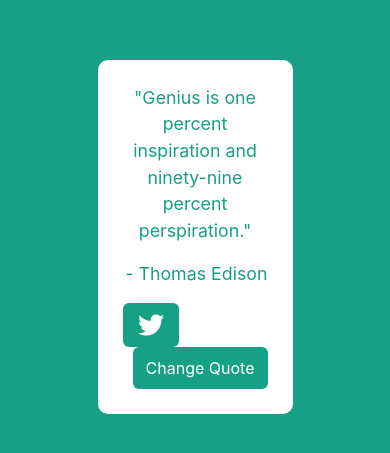
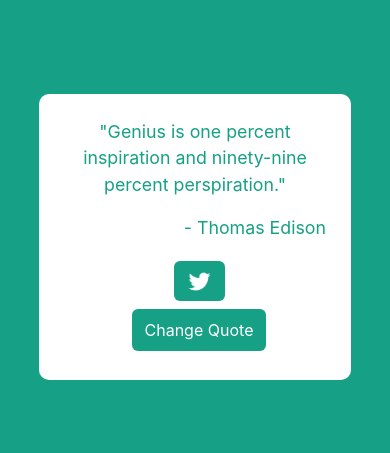
Before and after one commit to alegb91/Quote-Machine, a React (Create React App) app: page / in a window 390 px wide. Shown: the part 185-638 px from the top of the page. Built offline with nearby package versions, Linux system fonts and the light colour scheme; no server answers.

Commit message:
Responsive

```diff
--- a/public/index.html
+++ b/public/index.html
@@ -55,5 +55,4 @@
     integrity="sha384-pprn3073KE6tl6bjs2QrFaJGz5/SUsLqktiwsUTF55Jfv3qYSDhgCecCxMW52nD2"
     crossorigin="anonymous"
   ></script>
-  <script src="https://cdn.freecodecamp.org/testable-projects-fcc/v1/bundle.js"></script>
 </html>
--- a/src/App.js
+++ b/src/App.js
@@ -72,11 +72,17 @@ function App() {
         </p>
 
         <p id="author">- {author}</p>
-        <div className="button">
-        <a id="tweet-quote" className="btn" style={{backgroundColor: accentColor}} href={encodeURI(`http://www.twitter.com/intent/tweet?text=${quote} - ${author}`)}><img src={tweetIcon}/></a>
+        <div className="container">
+        <div className="row">
+
+        <div className=" m-1 m-md-0 button col-12 col-md-6 d-flex justify-content-center">
+        <a id="tweet-quote" className="btn" target="_blank" style={{backgroundColor: accentColor}} href={encodeURI(`http://www.twitter.com/intent/tweet?text=${quote} - ${author}`)}><img src={tweetIcon}/></a>
         </div>
+        <div className=" m-1 m-md-0 col-12 col-md-6 d-flex justify-content-center">
         <button className="btn py-2" id="new-quote" style={{backgroundColor: accentColor}} onClick={()=> {getRandomQuote()}}>Change Quote</button>
-
+        </div>
+        </div>
+        </div>
         </div>
       </header>
       </div>
--- a/src/App.scss
+++ b/src/App.scss
@@ -5,8 +5,19 @@
     background-color: white;
     border-radius: 10px;
     color: black;
-    width: 50%;
+    width: 60%;
+
+    @media (max-width: 1200px) {
+      width: 70%;
+    }
+
+    @media (max-width: 800px) {
+      width: 80%;
+    }
   }
+
+
+
   .button{
   #tweet-quote{
     float: left;
@@ -35,4 +46,11 @@
   50% {
     opacity: 0;
   }
+
+
 }
+
+img {
+  height: 25px;
+  width: auto;
+}
```
